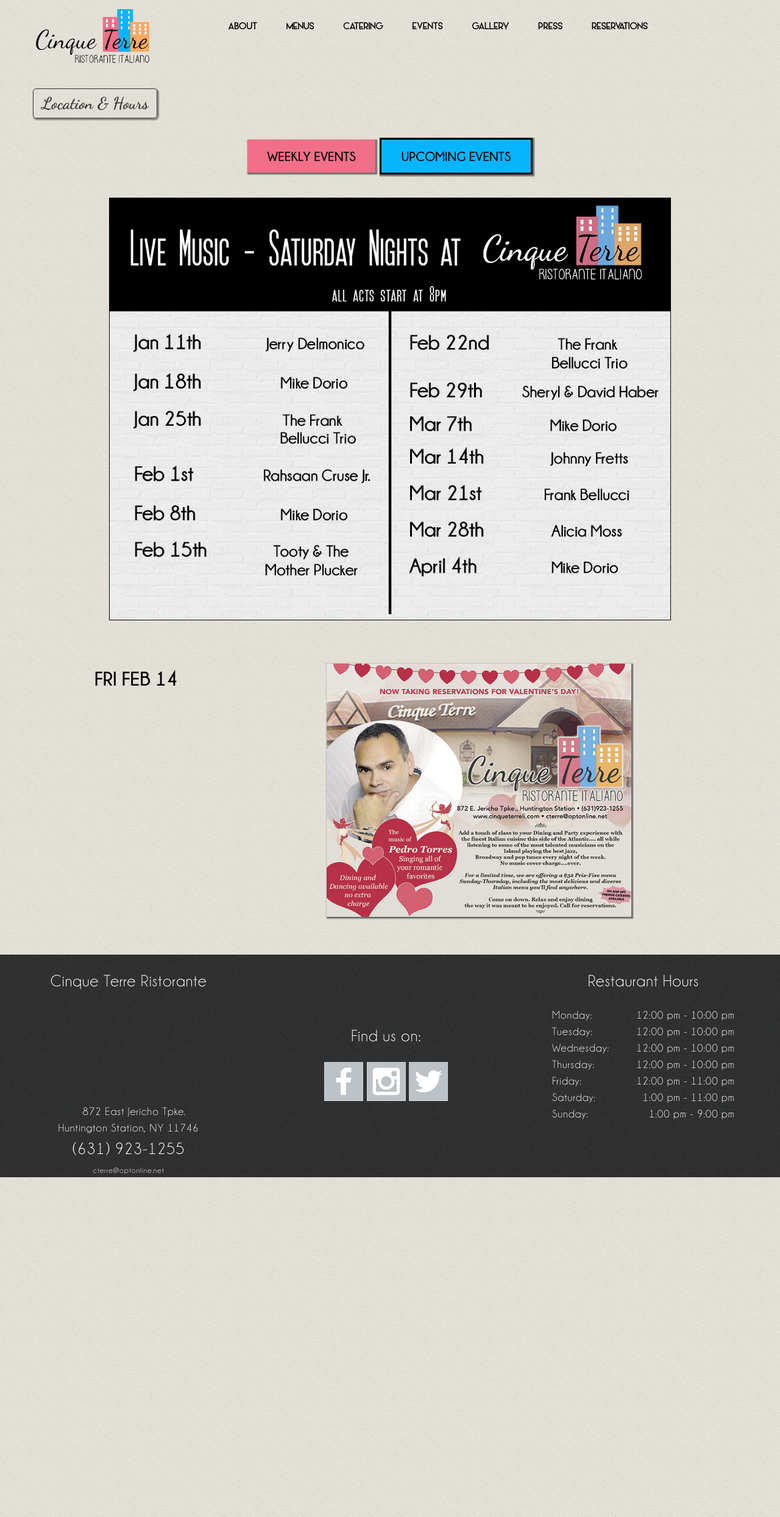
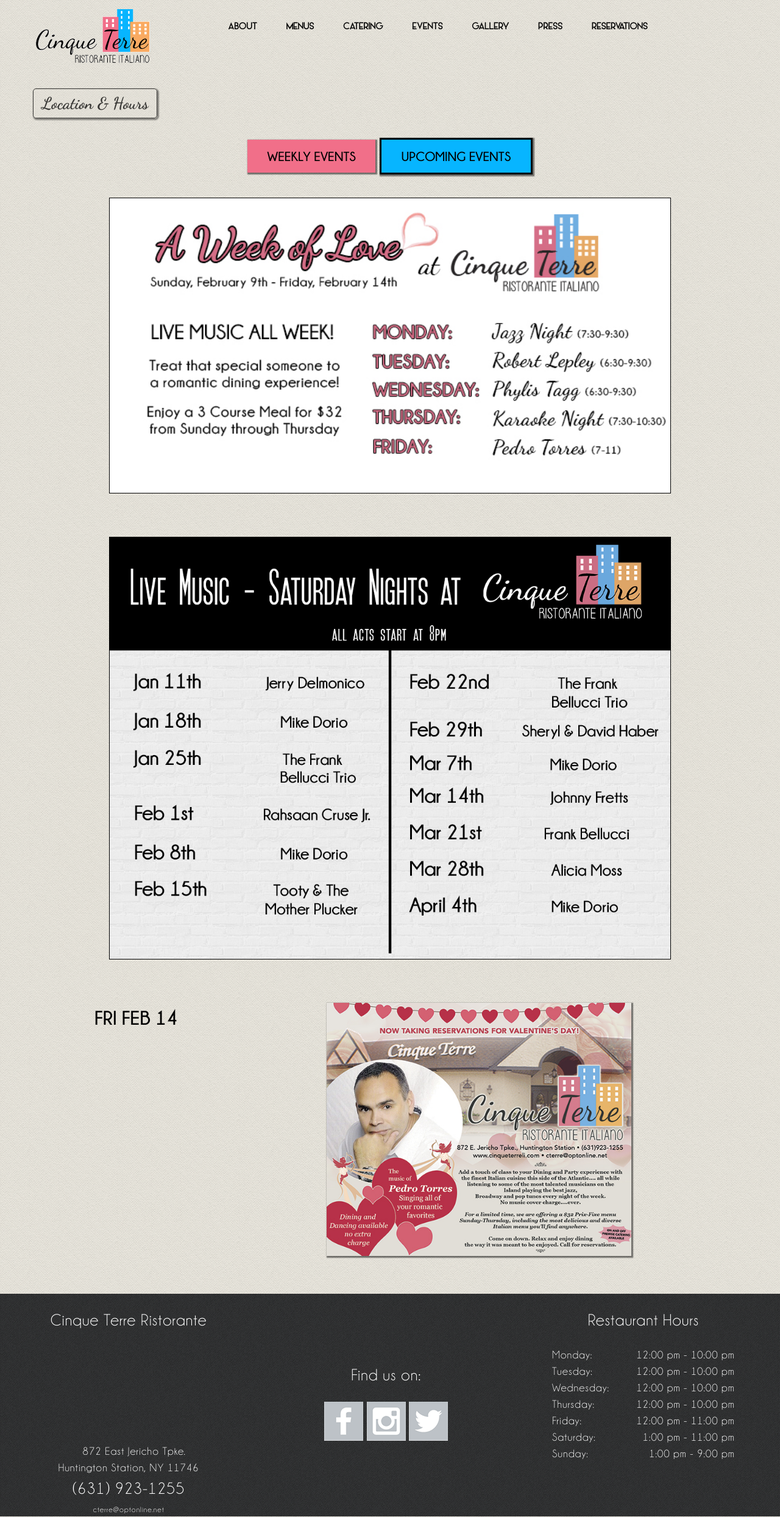
Before and after one commit to cinqueterreli/cinqueterre.github.io, a Jekyll site: the page built from upcoming-events.html, in a window 1280 px wide. Shown: the whole page at 61% size. Built offline with Jekyll 4.4.1, drawn with Linux system fonts in a browser that asks for light colours; nearby versions of some CDN libraries; grey boxes are pictures that could not be loaded.

Commit message:
week of schlove

```diff
--- a/upcoming-events.html
+++ b/upcoming-events.html
@@ -9,6 +9,10 @@
 
 <div class="container">
 
+
+<div class="middle">
+<img class="saturdayBanner" src="/images/aWeekOfLove.jpg">
+</div>
 
 <div class="middle">
 <img class="saturdayBanner" src="/images/saturdayNightSchedule.gif">
```
Also changed, not shown: images/aWeekOfLove.jpg (added).
